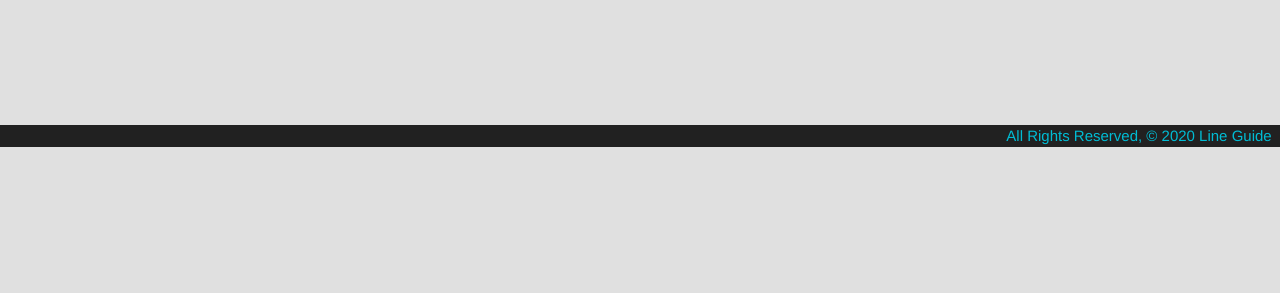
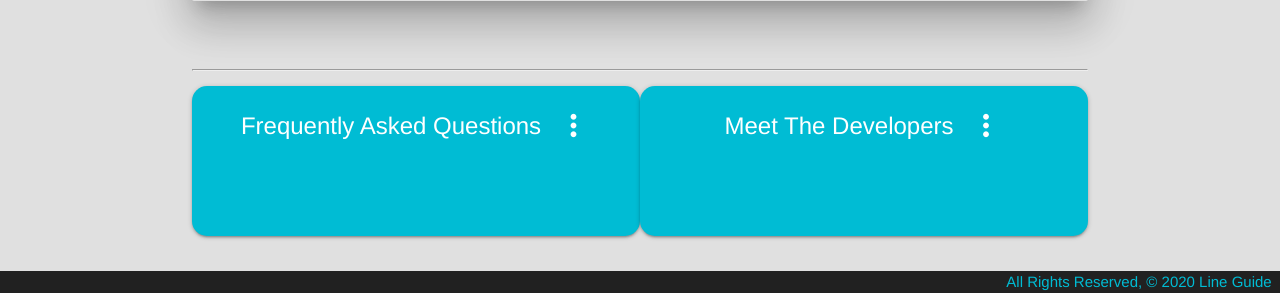
Before and after one commit to micahsellis/lineguide, a Django app: page /about/ in a window 1280 px wide. Shown: the part 653-946 px from the top of the page. Before the commit the page ends 800 px from the top, so only its background shows below. Run offline with Django 3.2, Linux system fonts and the light colour scheme.

Commit message:
about changes

```diff
--- a/lines/static/css/style.css
+++ b/lines/static/css/style.css
@@ -41,3 +41,12 @@ footer.page-footer {
 
   justify-items: center;
 }
+
+r{
+  font-size: 18px;
+  background-image: url(lg_logo_big_blk);
+}
+
+sr{
+  font-size: 20px;
+}
--- a/lines/templates/about.html
+++ b/lines/templates/about.html
@@ -1,16 +1,57 @@
 {% extends 'base.html' %}
-{% block content %}
+{% block content %} {%load static%}
 
-<h1 class="cyan-text">About the Line Guide</h1>
-<p>Informs people about local business wait times.</p>
+<h1 class="cyan-text flow-text">About the Line Guide</h1>
+<div class="card-image card transparent z-depth-5">
+          <img src="{% static 'images/lg_logo_big_blk.png' %}">
+<div class='center-align flow-text'<br>
+<r>In a world used to "Instant Gratification", people HATE lines!</r>
+<br>
+<r>Line Guide was created to help you navigate through the lines at nearby establishments. You no longer have to be mislead by establishments with incorrect wait times or waste precious time of your life waiting in lines!!</r>
+<br>
+<r> We hope that with this app, you get a chance to explore new places, and help your fellow humans out, by adding wait times and creating lines! </r>
+</div>
+</div>
+<br>
+<br>
 <hr />
-<h5 class="cyan-text">FAQ</h5>
-<p>1. I can't find the line I'm looking for.</p>
-<p>Line guide gives you the ability to create a new line! You must be logged in to add a new line. Simply click login/signup link at the top of the screen and login or create a new account! Once you have logged in you can click on Create NEW Line and add information about the business you want to create a line for.</p>
-<p>2. How can I see all the wait times for a line?</p>
-<p>Navigate to a business details page and click the 3 dots in the top right of the average wait time card. Here you can add a new time or view all the wait times submitted by other users.</p>
-<p>3. Can i edit a line or change a picture?</p>
-<p>If you created the line you can go to the business details page and at the bottom you can click on the Update Line link to make changes to your line</p>
+<div class="row">
+    <div class="card col s6 cyan" style="border-radius: 15px;">
+        <div class="card-content teal-text center-align" style="height: 150px;">
+            <span class="card-title activator white-text text-darken-4 flow-text">Frequently Asked Questions<i class="material-icons right" style="font-size: 35px;">more_vert</i></span>
+        </div>
+        <div class="card-reveal grey darken-1 center-align">
+            <span class="card-title white-text flow-text">FAQs<i class="material-icons right">close</i></span>
+                <p>1. I can't find the line I'm looking for.</p>
+                <p>Line Guide gives you the ability to create a new line! You must be logged in to add a new line. Simply click login/signup link at the top of the screen and login or create a new account! Once you have logged in you can click on Create NEW Line and add information about the business you want to create a line for.</p>
+                <p>2. How can I see all the wait times for a line?</p>
+                <p>Navigate to a business details page and click the 3 dots in the top right of the average wait time card. Here you can add a new time or view all the wait times submitted by other users.</p>
+                <p>3. Can I edit a line or change a picture?</p>
+                <p>Lines can only be edited by you, if you created the line. Navigate to the business details page and at the bottom, click on the Update Line link to make changes to your line.</p>
+        </div>
+    </div>
 
+    <div class="card col s6 cyan" style="border-radius: 15px;">
+        <div class="card-content teal-text center-align" style="height: 150px;">
+            <span class="card-title activator white-text text-darken-4">Meet The Developers<i class="material-icons right" style="font-size: 35px;">more_vert</i></span>
+        </div>
+        <div class="card-reveal grey darken-1 center-align">
+            <span class="card-title white-text center-align">&nbsp;&nbsp;&nbsp;&nbsp;&nbsp;Developers<i class="material-icons right">close</i></span>
+                <sr>Micah Ellis</sr>
+                <br>
+                <a class='white-text' href="https://www.linkedin.com/in/micahsellis/">Click Here to connect with Micah!</a>
+                <br>
+                <br>
+                <sr>Robbie Davidson</sr>
+                <br>
+                <a class='white-text' href="https://www.linkedin.com/in/robert-davidson-23792051/">Click Here to connect with Robbie!</a>
+                <br>
+                <br>
+                <sr>Shari Reyes</sr>
+                <br>
+                <a class='white-text' ="https://www.linkedin.com/in/shari-reyes-048b4a130/">Click Here to connect with Shari!</a>
+        </div>
+    </div>
+</div>
 
 {% endblock %}
```
